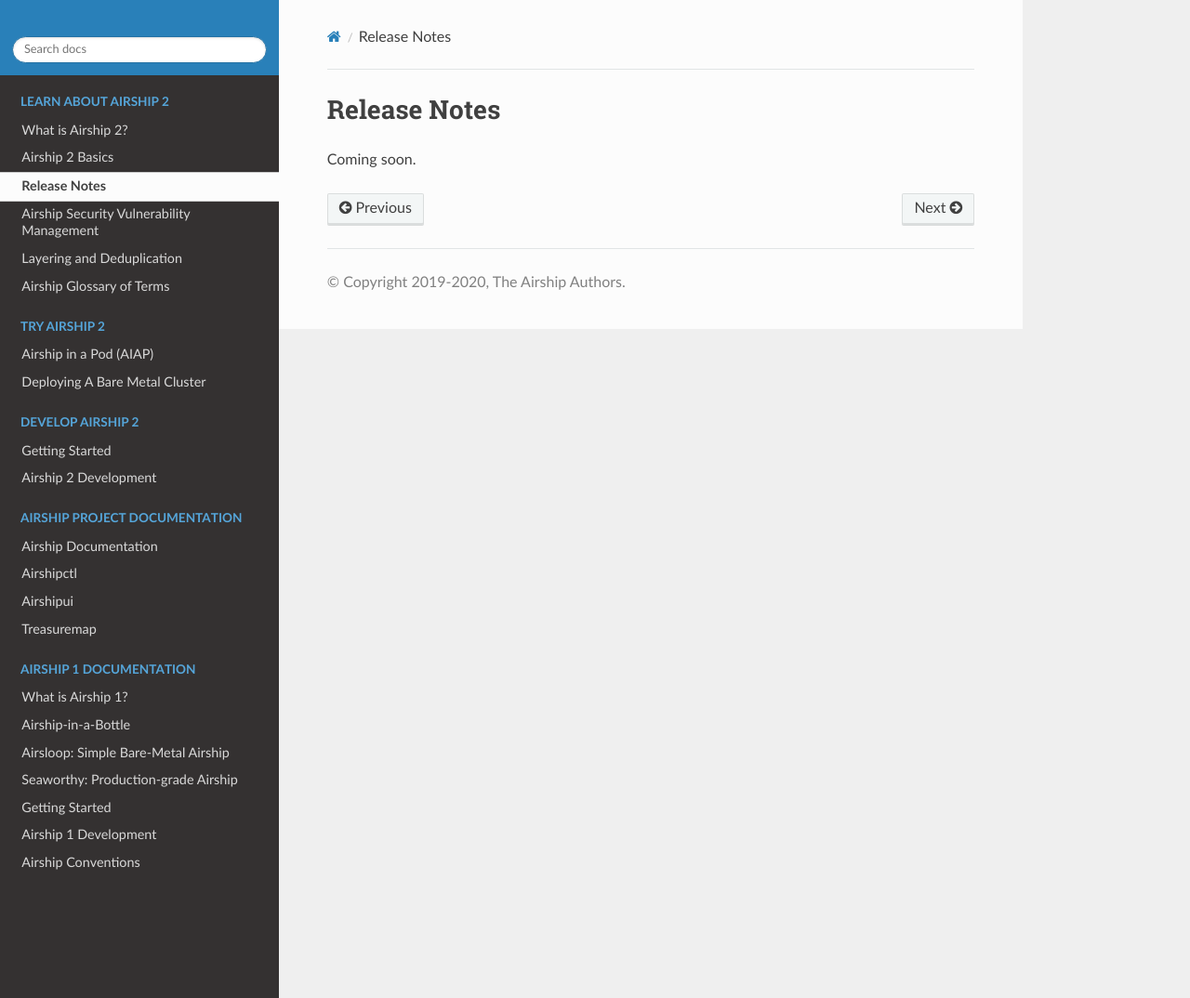
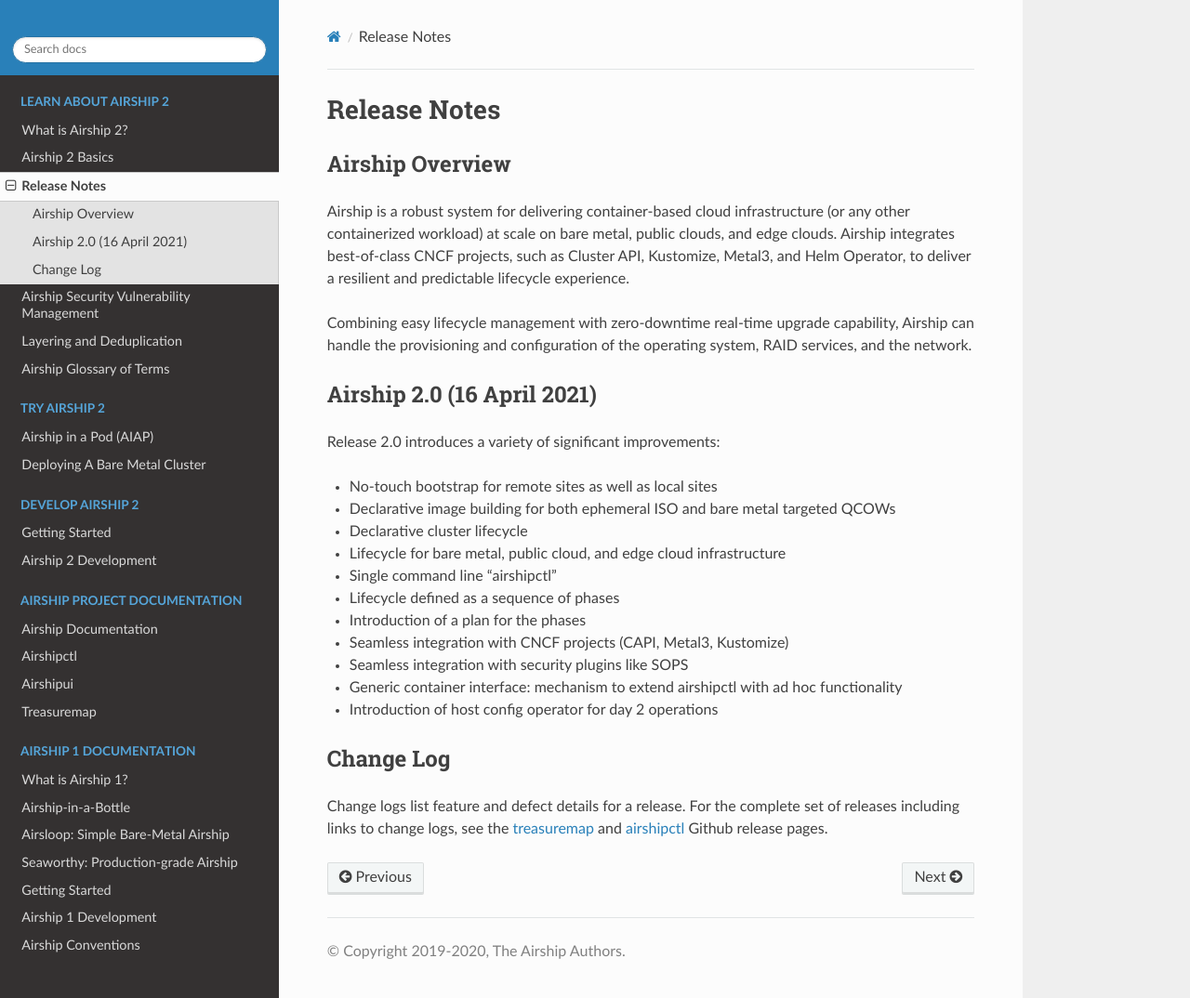
Before and after one commit to airshipit/docs, a Sphinx documentation site: the page built from doc/source/airship2/release-notes.rst, in a window 1280 px wide and 1074 px high. Shown: the whole window at 93% size. Built offline with Sphinx 7.4.7 and the Read the Docs theme 2.0.0, drawn with Linux system fonts in a browser that asks for light colours.

Commit message:
Airship 2.0 release notes
Signed-off-by: James Gu <james.gu@att.com>
Change-Id: I8b38b785774edaf8cfe5480a3ddcb140c7ace48c
Signed-off-by: Lindsey Durway <lindsey.durway@att.com>

```diff
--- a/doc/source/airship2/release-notes.rst
+++ b/doc/source/airship2/release-notes.rst
@@ -17,4 +17,42 @@
 Release Notes
 =============
 
-Coming soon.
+Airship Overview
+----------------
+
+Airship is a robust system for delivering container-based cloud infrastructure
+(or any other containerized workload)
+at scale on bare metal, public clouds, and edge clouds.
+Airship integrates best-of-class CNCF projects, such as Cluster API, Kustomize, Metal3,
+and Helm Operator, to deliver a resilient and predictable lifecycle experience.
+
+Combining easy lifecycle management with zero-downtime real-time upgrade capability,
+Airship can handle the
+provisioning and configuration of the operating system, RAID services, and the network.
+
+Airship 2.0 (16 April 2021)
+------------------------------------
+
+Release 2.0 introduces a variety of significant improvements:
+
+-  No-touch bootstrap for remote sites as well as local sites
+-  Declarative image building for both ephemeral ISO and bare metal targeted QCOWs
+-  Declarative cluster lifecycle
+-  Lifecycle for bare metal, public cloud, and edge cloud infrastructure
+-  Single command line "airshipctl"
+-  Lifecycle defined as a sequence of phases
+-  Introduction of a plan for the phases
+-  Seamless integration with CNCF projects (CAPI, Metal3, Kustomize)
+-  Seamless integration with security plugins like SOPS
+-  Generic container interface: mechanism to extend airshipctl with ad hoc functionality
+-  Introduction of host config operator for day 2 operations
+
+Change Log
+----------
+
+Change logs list feature and defect details for a release.
+For the complete set of releases including links to change logs,
+see the `treasuremap`_ and `airshipctl`_ Github release pages.
+
+.. _treasuremap: https://github.com/airshipit/treasuremap/releases/
+.. _airshipctl: https://github.com/airshipit/airshipctl/releases/
```
